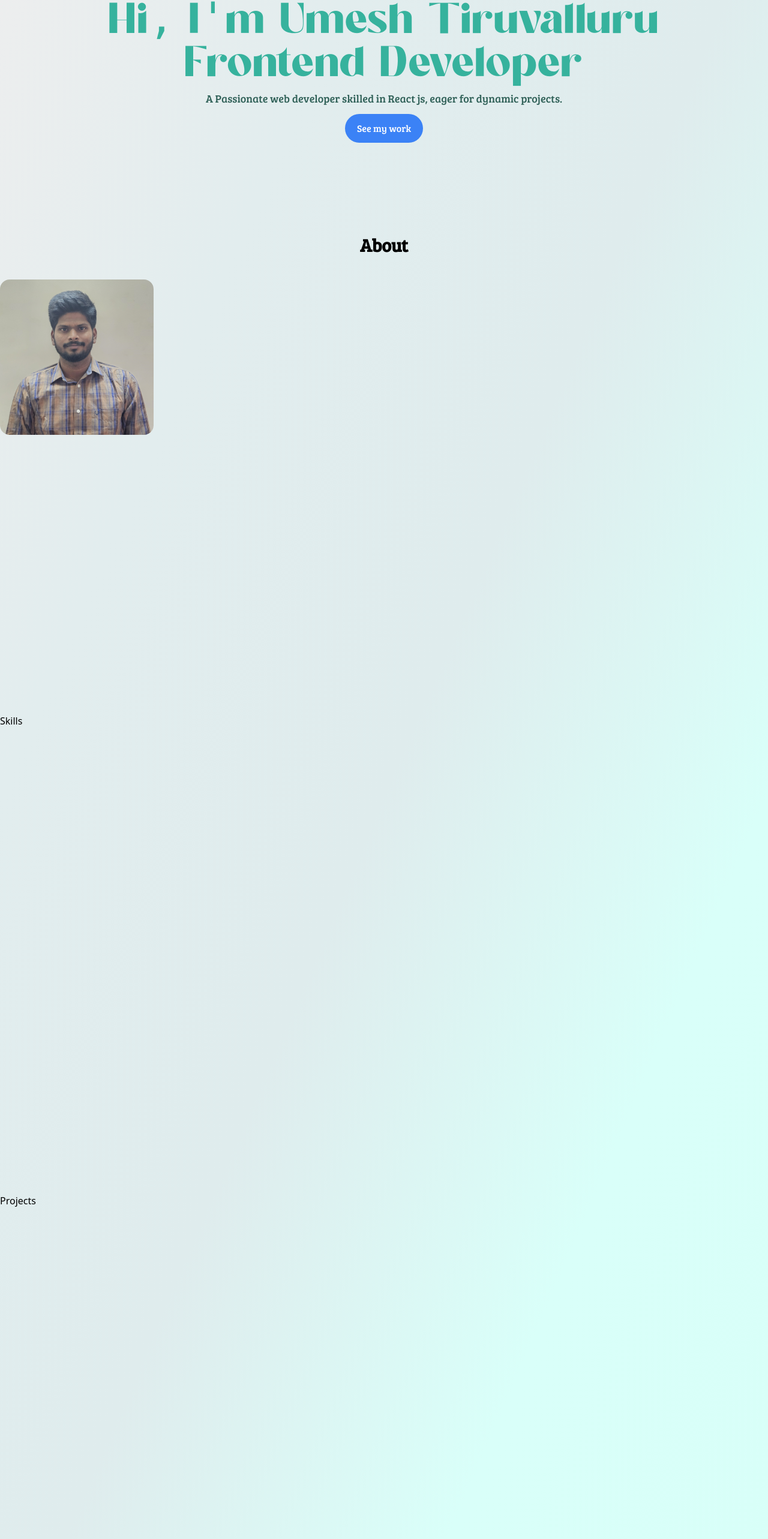
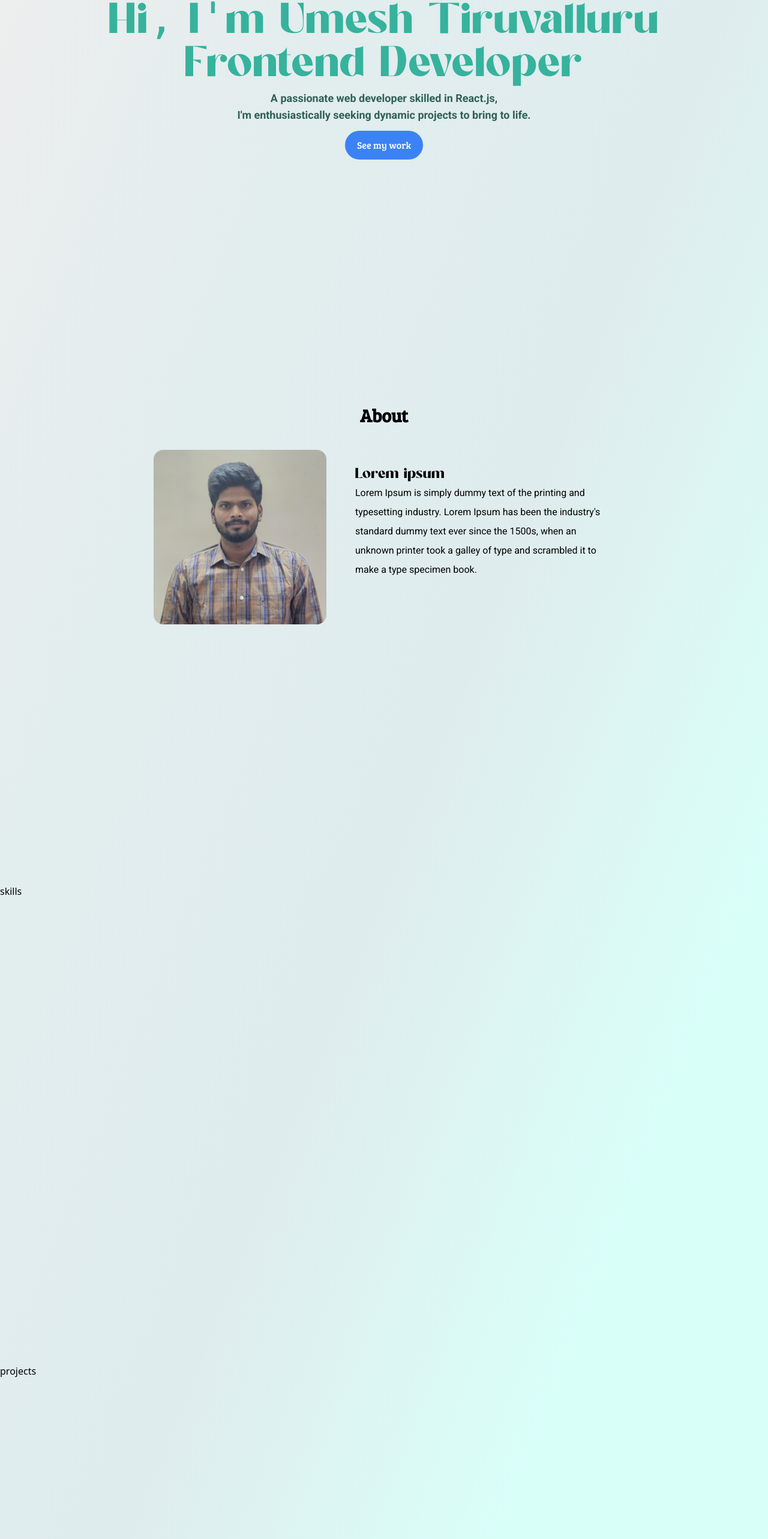
Before and after one commit to umesh550/Portfolio-, a React (Vite) app: page / in a window 1280 px wide. Shown: the part 166-2732 px from the top of the page at 60% size. Built offline with nearby package versions, Linux system fonts and the light colour scheme.

Commit message:
Added about section

```diff
--- a/src/App.jsx
+++ b/src/App.jsx
@@ -1,6 +1,10 @@
 import Header from "./components/Header";
 import Hero from "./components/Hero";
 import About from "./components/About";
+import Skills from "./components/Skills";
+import projects from "./components/Project";
+import contact from "./components/Footer";
+import Project from "./components/Project";
 
 function App() {
   return (
@@ -9,17 +13,24 @@
         backgroundImage:
           "linear-gradient(to bottom right,#EEE,#E2EDEE, #DFECED,#D9FFF9, #D8FFF8)",
       }}
+      className=""
     >
-      <section className="">
+      <section className="h-lvh">
         <Header />
         <Hero />
       </section>
       <section className="h-lvh">
         <About />
       </section>
-      <section className="h-lvh">Skills</section>
-      <section className="h-lvh">Projects</section>
-      <section className="">footer</section>
+      <section className="h-lvh">
+        <Skills />
+      </section>
+      <section className="h-lvh">
+        <Project />
+      </section>
+      <section className="">
+        <contact />
+      </section>
     </div>
   );
 }
--- a/src/components/About.jsx
+++ b/src/components/About.jsx
@@ -4,10 +4,21 @@
 
 const About = () => {
   return (
-    <div className="my-10 ">
+    <div id="about" className="my-10 px-5">
       <p className=" text-3xl mb-10 font-bree text-center font-bold">About</p>
-      <div>
-        <img src={umesh} alt="" className="overflow-hidden w-64 rounded-2xl" />
+      <div className="lg:flex block justify-between mx-auto lg:space-x-12 max-w-3xl">
+        <img src={umesh} alt="" className="object-contain w-72 rounded-2xl" />
+
+        <div className="my-6">
+          <p className="font-heading text-2xl">Lorem ipsum</p>
+          <p className=" font-roboto leading-8">
+            Lorem Ipsum is simply dummy text of the printing and typesetting
+            industry. Lorem Ipsum has been the industry&apos;s standard dummy
+            text ever since the 1500s, when an unknown printer took a galley of
+            type and scrambled it to make a type specimen book.
+          </p>
+          <p></p>
+        </div>
       </div>
     </div>
   );
--- a/src/components/Footer.jsx
+++ b/src/components/Footer.jsx
@@ -0,0 +1,7 @@
+import React from "react";
+
+const Footer = () => {
+  return <div id="contact">footer</div>;
+};
+
+export default Footer;
--- a/src/components/Header.jsx
+++ b/src/components/Header.jsx
@@ -27,6 +27,7 @@
         delay: 0.5,
         ease: [0, 0.71, 0.2, 1.01],
       }}
+      id="home"
     >
       <nav className="fixed z-50 w-full font-bree">
         <div className="flex items-center nav__list mx-3 lg:mx-10 rounded-full my-3 px-6 py-2.5 justify-between">
@@ -38,21 +39,23 @@
               <a href="#home">Home</a>
             </p>
             <p>
-              <a href="#home">About</a>
+              <a href="#about">About</a>
             </p>
             <p>
-              <a href="#home">Skills</a>
+              <a href="#skills">Skills</a>
             </p>
             <p>
-              <a href="#home">Projects</a>
+              <a href="#projects">Projects</a>
             </p>
             <p>
-              <a href="#home">Contact</a>
+              <a href="#contact">Contact</a>
             </p>
           </div>
           <div className="flex items-center justify-between space-x-3">
             <div className="p-1.5 rounded-full hover:bg-gray-300 transition-all ease-in-out">
-              <FaLinkedinIn size={20} />
+              <a href="https://www.linkedin.com/in/umesh-tiruvalluru-03b0a21b7/">
+                <FaLinkedinIn size={20} />
+              </a>
             </div>
             <div className="p-1.5 rounded-full hover:bg-gray-300 transition-all ease-in-out">
               <FaGithub size={20} />
--- a/src/components/Hero.jsx
+++ b/src/components/Hero.jsx
@@ -21,9 +21,10 @@
             <p className="font-heading lg:text-7xl 2xl:text-8xl text-3xl text-[#36B29D]">
               Frontend Developer
             </p>
-            <p className=" text-sm lg:text-lg pt-2 text-[#2F6057]">
-              A Passionate web developer skilled in React js, eager for dynamic
-              projects.
+            <p className="font-roboto font-semibold text-sm lg:text-lg pt-2 text-[#2F6057]">
+              A passionate web developer skilled in React.js,
+              <br /> I&apos;m enthusiastically seeking dynamic projects to bring
+              to life.
             </p>
             <button className="mt-3 lg:px-5 lg:py-3 transition-all px-3 py-2 text-sm lg:text-base bg-blue-500 hover:bg-blue-600 rounded-full text-white font-medium">
               See my work
--- a/src/components/Project.jsx
+++ b/src/components/Project.jsx
@@ -0,0 +1,11 @@
+import React from "react";
+
+const Project = () => {
+  return (
+    <div id="projects" className="projects">
+      projects
+    </div>
+  );
+};
+
+export default Project;
--- a/src/components/Skills.jsx
+++ b/src/components/Skills.jsx
@@ -0,0 +1,11 @@
+import React from "react";
+
+const Skills = () => {
+  return (
+    <div id="skills" className="skills">
+      <p>skills</p>
+    </div>
+  );
+};
+
+export default Skills;
```
